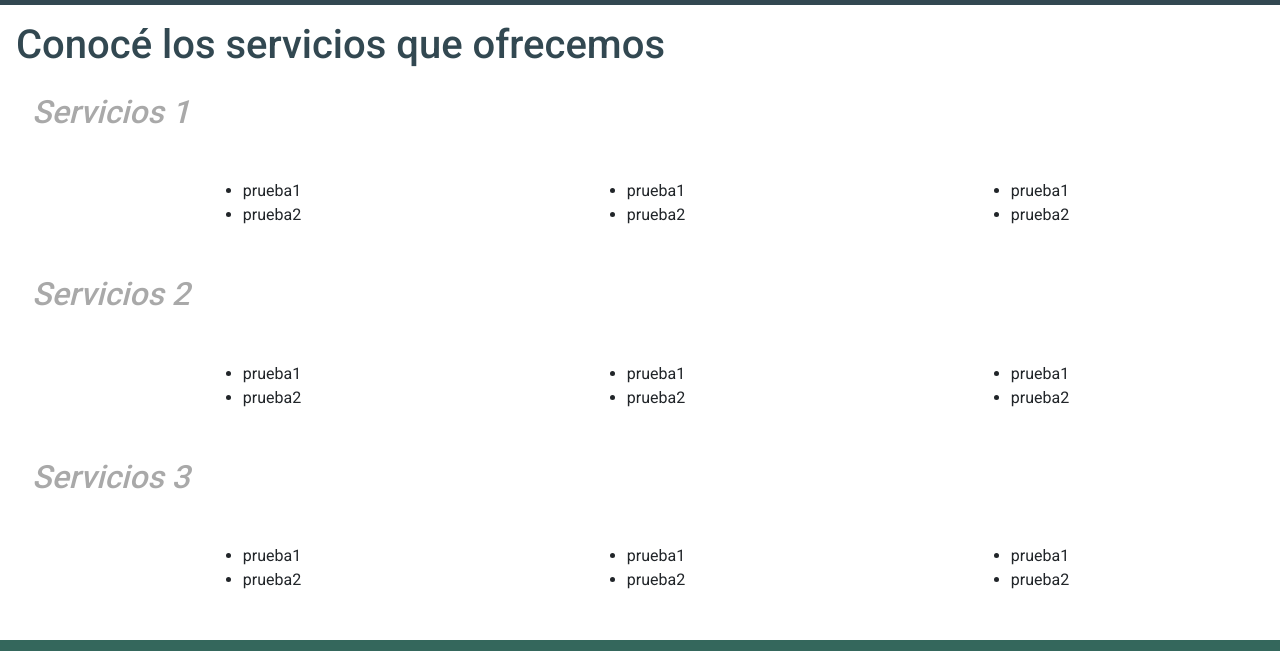
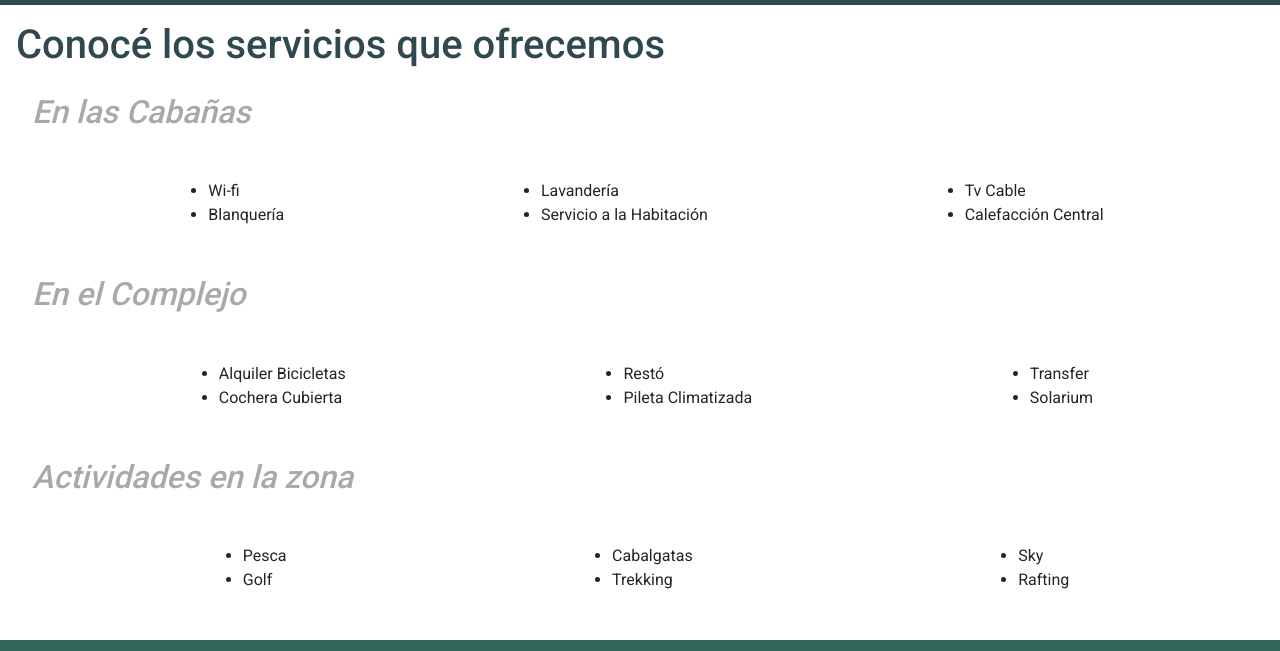
Before and after one commit to mercano82/repocabanas, a plain HTML site: page pages/servicios.html in a window 1280 px wide. Shown: the part 149-800 px from the top of the page. Drawn offline with nearby package versions, Linux system fonts and the light colour scheme.

Commit message:
agregar Servicios

```diff
--- a/pages/servicios.html
+++ b/pages/servicios.html
@@ -53,53 +53,53 @@
 	<!-- end header -->
 	<main>
 		<section>
-			<h2>Servicios 1</h2>
+			<h2>En las Cabañas</h2>
 			<ul Class="listaServicios">
 				<Div>
-					<li>prueba1</li>
-					<li>prueba2</li>
+					<li>Wi-fi</li>
+					<li>Blanquería</li>
 				</Div>
 				<Div>
-					<li>prueba1</li>
-					<li>prueba2</li>
+					<li>Lavandería</li>
+					<li>Servicio a la Habitación</li>
 				</Div>
 				<Div>
-					<li>prueba1</li>
-					<li>prueba2</li>
+					<li>Tv Cable</li>
+					<li>Calefacción Central</li>
 				</Div>
 			</ul>
 
 
-			<h2>Servicios 2</h2>
+			<h2>En el Complejo</h2>
 			<ul Class="listaServicios">
 				<Div>
-					<li>prueba1</li>
-					<li>prueba2</li>
+					<li>Alquiler Bicicletas</li>
+					<li>Cochera Cubierta</li>
 				</Div>
 				<Div>
-					<li>prueba1</li>
-					<li>prueba2</li>
+					<li>Restó</li>
+					<li>Pileta Climatizada</li>
 				</Div>
 				<Div>
-					<li>prueba1</li>
-					<li>prueba2</li>
+					<li>Transfer</li>
+					<li>Solarium</li>
 				</Div>
 			</ul>
 
 
-			<h2>Servicios 3</h2>
+			<h2>Actividades en la zona</h2>
 			<ul Class="listaServicios">
 				<Div>
-					<li>prueba1</li>
-					<li>prueba2</li>
+					<li>Pesca</li>
+					<li>Golf</li>
 				</Div>
 				<Div>
-					<li>prueba1</li>
-					<li>prueba2</li>
+					<li>Cabalgatas</li>
+					<li>Trekking</li>
 				</Div>
 				<Div>
-					<li>prueba1</li>
-					<li>prueba2</li>
+					<li>Sky</li>
+					<li>Rafting</li>
 				</Div>
 			</ul>
 
```
